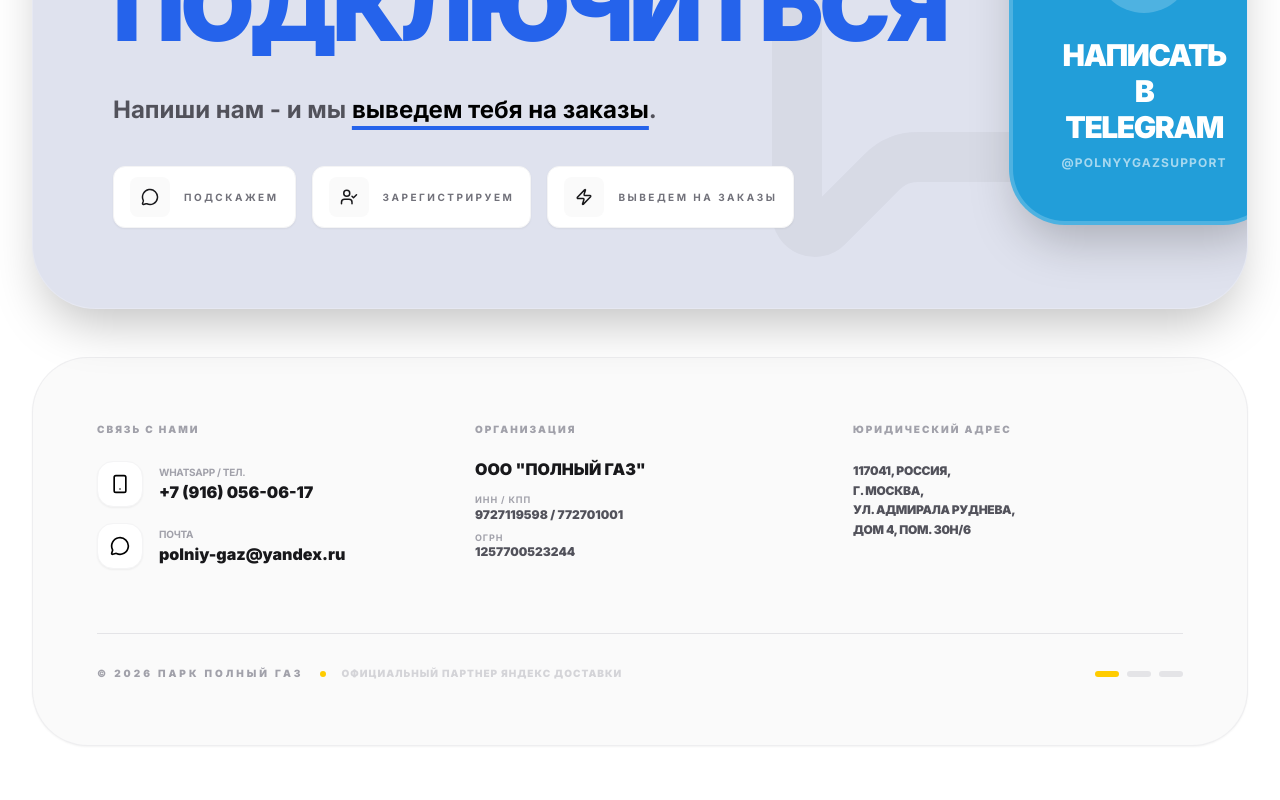
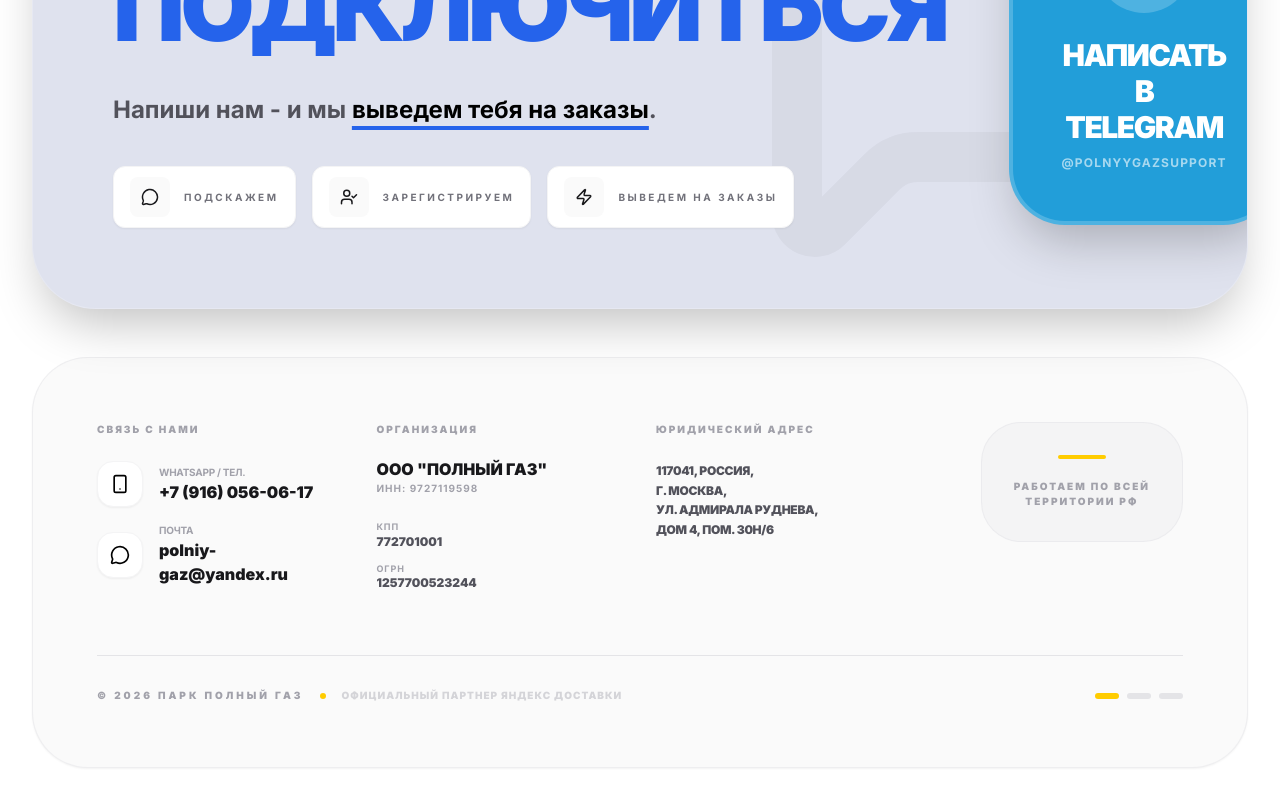
Before and after one commit to SiteCraftorCPP/sitePARKtax, a Next.js app: page / in a window 1280 px wide. Shown: the part 4384-5184 px from the top of the page. Before the commit the page ends 5162 px from the top, so only its background shows below. Built offline with nearby package versions, Linux system fonts and the light colour scheme.

Commit message:
Fix footer alignment and structure

```diff
--- a/src/components/Hero.tsx
+++ b/src/components/Hero.tsx
@@ -440,25 +440,25 @@ export default function Hero() {
 
       {/* 5. FOOTER (Legal & Contacts) - Unified with block style */}
       <footer className="mt-4 bg-zinc-50 border border-zinc-200/50 rounded-[3.5rem] p-10 lg:p-16 shadow-sm">
-        <div className="grid grid-cols-1 md:grid-cols-2 lg:grid-cols-3 gap-12 text-center md:text-left">
+        <div className="grid grid-cols-1 sm:grid-cols-2 lg:grid-cols-4 gap-x-8 gap-y-12">
           {/* Column 1: Contacts */}
-          <div className="flex flex-col items-center md:items-start gap-6">
-            <h4 className="text-zinc-400 font-black uppercase tracking-[0.2em] text-[10px]">Связь с нами</h4>
-            <div className="space-y-4 flex flex-col items-center md:items-start">
+          <div className="flex flex-col gap-6">
+            <h4 className="text-zinc-400 font-black uppercase tracking-[0.2em] text-[10px] text-center sm:text-left">Связь с нами</h4>
+            <div className="space-y-4 flex flex-col items-center sm:items-start">
               <a href="tel:+79160560617" className="flex items-center gap-4 group w-fit">
-                <div className="bg-white p-3 rounded-2xl shadow-sm group-hover:bg-green-500 group-hover:text-white transition-all border border-zinc-100">
+                <div className="bg-white p-3 rounded-2xl shadow-sm group-hover:bg-green-500 group-hover:text-white transition-all border border-zinc-100 flex-shrink-0">
                   <Smartphone size={20} />
                 </div>
-                <div className="flex flex-col text-left">
+                <div className="flex flex-col">
                   <span className="text-[10px] font-bold text-zinc-400 uppercase tracking-tight">WhatsApp / Тел.</span>
                   <span className="text-base font-black text-zinc-900">+7 (916) 056-06-17</span>
                 </div>
               </a>
               <a href="mailto:polniy-gaz@yandex.ru" className="flex items-center gap-4 group w-fit">
-                <div className="bg-white p-3 rounded-2xl shadow-sm group-hover:bg-blue-500 group-hover:text-white transition-all border border-zinc-100">
+                <div className="bg-white p-3 rounded-2xl shadow-sm group-hover:bg-blue-500 group-hover:text-white transition-all border border-zinc-100 flex-shrink-0">
                   <MessageCircle size={20} />
                 </div>
-                <div className="flex flex-col text-left">
+                <div className="flex flex-col">
                   <span className="text-[10px] font-bold text-zinc-400 uppercase tracking-tight">Почта</span>
                   <span className="text-base font-black text-zinc-900">polniy-gaz@yandex.ru</span>
                 </div>
@@ -467,14 +467,17 @@ export default function Hero() {
           </div>
 
           {/* Column 2: Legal Basic */}
-          <div className="flex flex-col items-center md:items-start gap-6">
-            <h4 className="text-zinc-400 font-black uppercase tracking-[0.2em] text-[10px]">Организация</h4>
-            <div className="space-y-4 text-center md:text-left">
-              <p className="text-base font-black text-zinc-900 uppercase leading-none">ООО "ПОЛНЫЙ ГАЗ"</p>
-              <div className="space-y-2">
+          <div className="flex flex-col gap-6">
+            <h4 className="text-zinc-400 font-black uppercase tracking-[0.2em] text-[10px] text-center sm:text-left">Организация</h4>
+            <div className="space-y-6 text-center sm:text-left">
+              <div>
+                <p className="text-base font-black text-zinc-900 uppercase leading-none mb-1">ООО "ПОЛНЫЙ ГАЗ"</p>
+                <p className="text-[10px] font-bold text-zinc-400 uppercase tracking-widest">ИНН: 9727119598</p>
+              </div>
+              <div className="space-y-3">
                 <div className="flex flex-col">
-                  <span className="text-[9px] font-bold text-zinc-400 uppercase tracking-widest">ИНН / КПП</span>
-                  <span className="text-xs font-black text-zinc-600">9727119598 / 772701001</span>
+                  <span className="text-[9px] font-bold text-zinc-400 uppercase tracking-widest">КПП</span>
+                  <span className="text-xs font-black text-zinc-600">772701001</span>
                 </div>
                 <div className="flex flex-col">
                   <span className="text-[9px] font-bold text-zinc-400 uppercase tracking-widest">ОГРН</span>
@@ -485,14 +488,24 @@ export default function Hero() {
           </div>
 
           {/* Column 3: Address */}
-          <div className="flex flex-col items-center md:items-start gap-6">
-            <h4 className="text-zinc-400 font-black uppercase tracking-[0.2em] text-[10px]">Юридический адрес</h4>
-            <p className="text-xs font-black text-zinc-600 uppercase leading-relaxed tracking-tight max-w-[220px] text-center md:text-left">
-              117041, РОССИЯ, <br />
-              г. Москва, <br />
-              ул. Адмирала Руднева, <br />
-              дом 4, пом. 30н/6
-            </p>
+          <div className="flex flex-col gap-6">
+            <h4 className="text-zinc-400 font-black uppercase tracking-[0.2em] text-[10px] text-center sm:text-left">Юридический адрес</h4>
+            <div className="text-center sm:text-left">
+              <p className="text-xs font-black text-zinc-600 uppercase leading-relaxed tracking-tight max-w-[220px] mx-auto sm:mx-0">
+                117041, РОССИЯ, <br />
+                г. Москва, <br />
+                ул. Адмирала Руднева, <br />
+                дом 4, пом. 30н/6
+              </p>
+            </div>
+          </div>
+
+          {/* Column 4: Empty or additional info to balance grid */}
+          <div className="hidden lg:flex flex-col items-end justify-start">
+             <div className="bg-zinc-100 p-8 rounded-[2.5rem] border border-zinc-200/50 flex flex-col items-center gap-3">
+                <div className="w-12 h-1 bg-yandex-yellow rounded-full mb-2" />
+                <p className="text-[10px] font-black text-zinc-400 uppercase tracking-[0.2em] text-center">Работаем по всей <br /> территории РФ</p>
+             </div>
           </div>
         </div>
 
```
